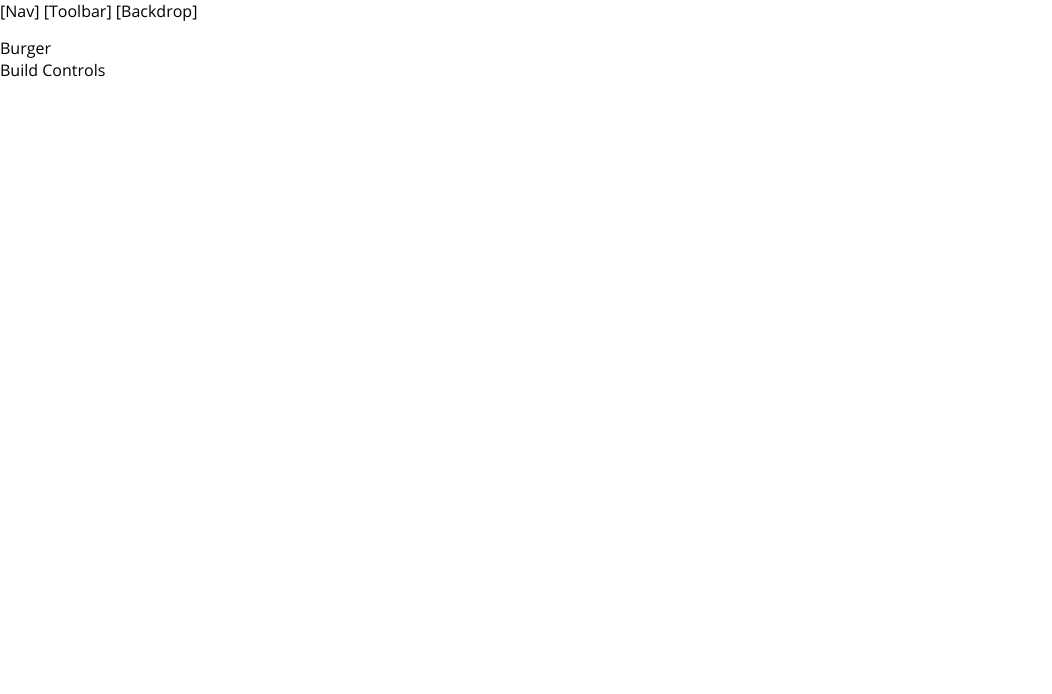
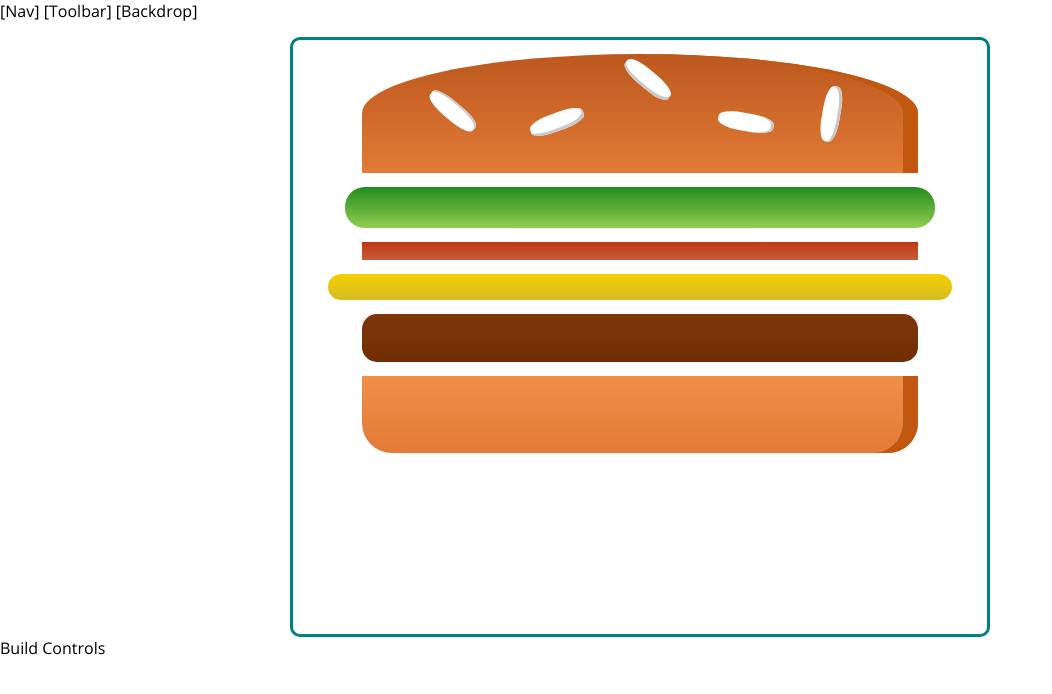
Before and after one commit to ChingizPro/burger-builder, a React (Create React App) app: page / in a window 1280 px wide. Shown: the top 694 px of the page, without its empty margins (0-1052 px from the left). Built offline with nearby package versions, Linux system fonts and the light colour scheme.

Commit message:
Try developing demo burger

```diff
--- a/src/Components/Burger/Burger.js
+++ b/src/Components/Burger/Burger.js
@@ -0,0 +1,17 @@
+import React from 'react';
+
+import BurgerIngredient from './BurgerIngredient/BurgerIngredient';
+import classes from './Burger.module.css';
+
+const Burger = props => (
+    <div className={classes.Burger}>
+        <BurgerIngredient type='bread-top' />
+        <BurgerIngredient type='salad' />
+        <BurgerIngredient type='bacon' />
+        <BurgerIngredient type='cheese' />
+        <BurgerIngredient type='meat' />
+        <BurgerIngredient type='bread-bottom' />
+    </div>
+);
+
+export default Burger;
--- /dev/null
+++ b/src/Components/Burger/Burger.module.css
@@ -0,0 +1,55 @@
+.Burger {
+    width: 100%;
+    height: 450px;
+    margin: auto;
+    text-align: center;
+    font-weight: bold;
+    font-size: 1.2rem;
+    border: 3px solid teal;
+    border-radius: 10px;
+}
+
+@media (min-width: 500px) and (min-height: 400px){
+    .Burger {
+        width: 350px;
+        height: 300px;
+    }
+}
+
+@media (min-width: 500px) and (min-height: 401px){
+    .Burger {
+        width: 450px;
+        height: 400px;
+    }
+}
+
+@media (min-width: 1000px) and (min-height: 700px){
+        .Burger {
+            width: 700px;
+            height: 600px;
+        }
+}
+
+@media (max-width: 455px){
+    .Burger {
+        height: 400px;
+    }
+}
+
+@media (max-width: 395px){
+    .Burger {
+        height: 350px;
+    }
+}
+
+@media (max-width: 355px){
+    .Burger {
+        height: 300px;
+    }
+}
+
+@media (max-width: 290px){
+    .Burger {
+        height: 280px;
+    }
+}
--- a/src/Components/Burger/BurgerIngredient/BurgerIngredient.js
+++ b/src/Components/Burger/BurgerIngredient/BurgerIngredient.js
@@ -6,7 +6,7 @@
 const BurgerIngredient = props => {
     let ingredient = null;
 
-    switch (ingredient) {
+    switch (props.type) {
         case ('bread-bottom'):
             ingredient = <div className={classes.BreadBottom}></div>;
             break;
--- a/src/Containers/BurgerBuilder/BurgerBuilder.js
+++ b/src/Containers/BurgerBuilder/BurgerBuilder.js
@@ -1,12 +1,13 @@
 import React, { Component } from 'react';
 
 import Wrapper from '../../hoc/Wrapper/Wrapper';
+import Burger from '../../Components/Burger/Burger';
 
 class BurgerBuilder extends Component {
     render() {
         return (
             <Wrapper>
-                <div>Burger</div>
+                <Burger />
                 <div>Build Controls</div>
             </Wrapper>
         );
```
